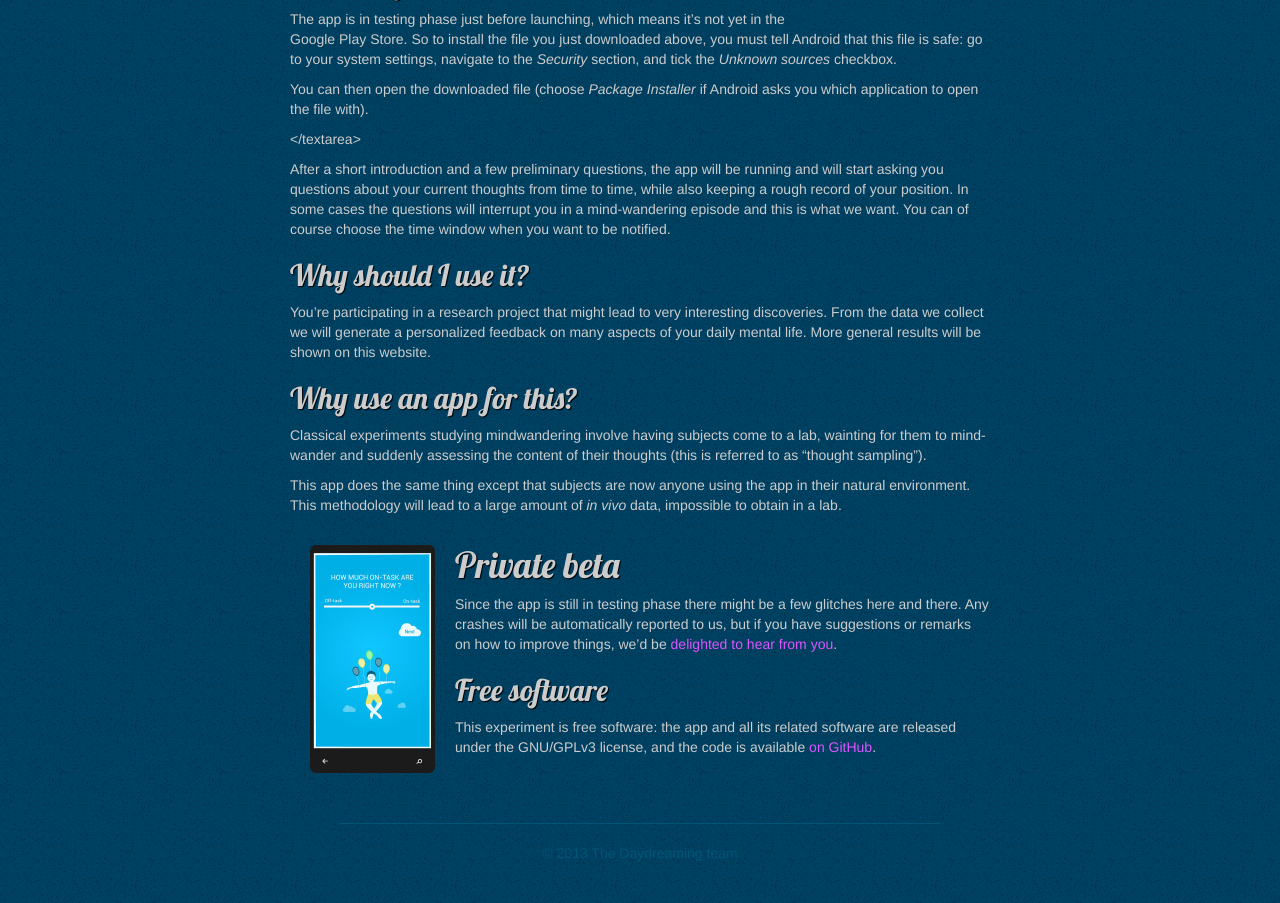
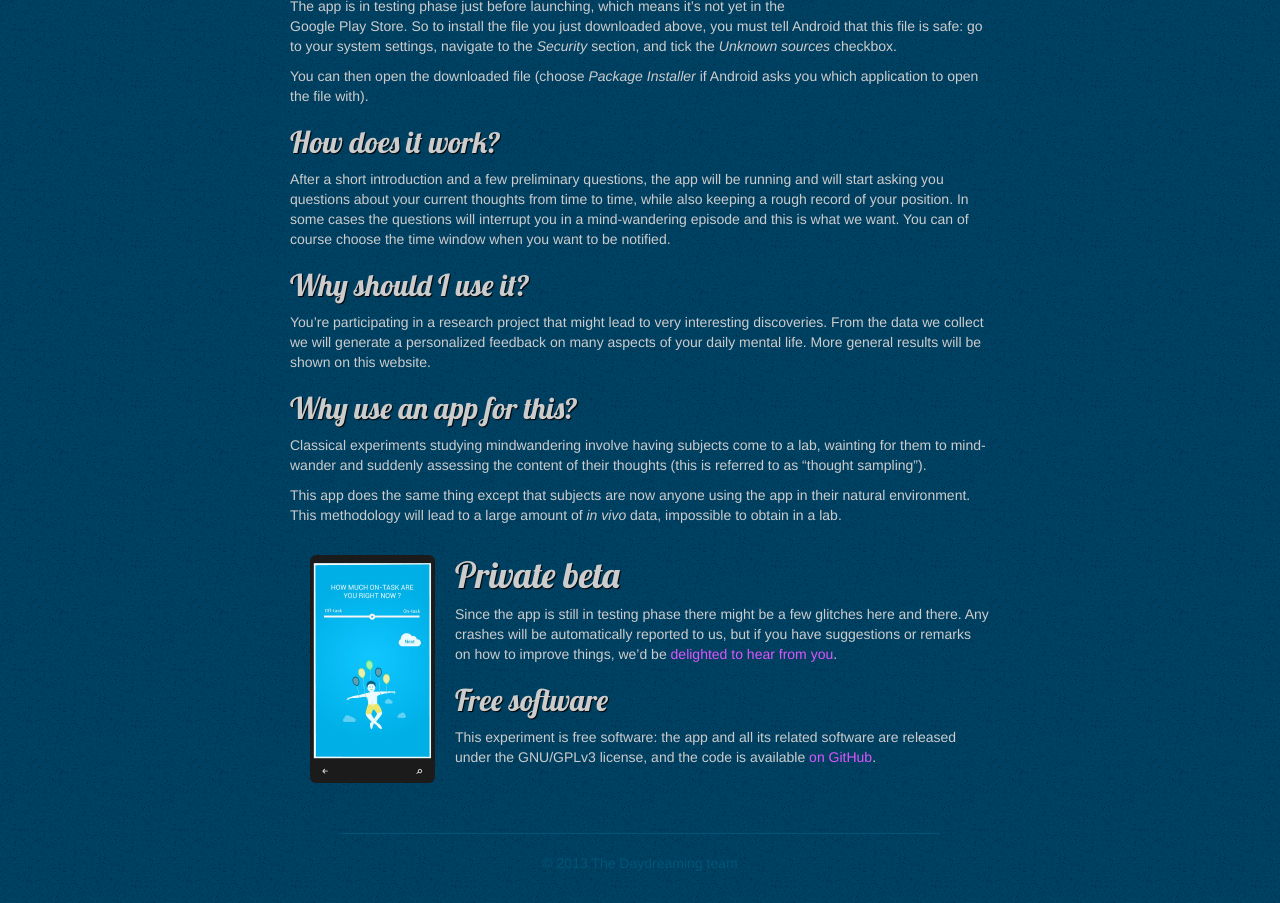
Before and after one commit to daydreaming-experiment/daydreaming-the-app.net, a Jekyll site: the page built from app/index.md, in a window 1280 px wide, cut to the strip 373-1276 px from the top of the page. Built offline with Jekyll 4.4.1, drawn with Linux system fonts in a browser that asks for light colours; Markdown is read by kramdown in place of the engine named in the settings; comment, search, counter and statistics services are not loaded.

Commit message:
Minor fixes

```diff
--- a/app/index.md
+++ b/app/index.md
@@ -4,11 +4,7 @@
 tag: app
 ---
 
-
-
-#<center> <font color="red">!!! BETA : You may test the app but we won't look at your data yet !!!</font> </center>
-
-
+##<center> <font color="red">!!! BETA : You may test the app but we won't look at your data yet !!!</font> </center>
 
 <img class="img-rounded pull-right inside-picture" style="clear: right" width="150px" height="150px" src="http://daydreaming-the-app.net/releases/daydreaming-latest-qrlink.png" alt="Daydreaming QR code" />
 
@@ -22,7 +18,7 @@
 
 You can then open the downloaded file (choose *Package Installer* if Android asks you which application to open the file with).
 
-</textarea>
+## How does it work?
 
 After a short introduction and a few preliminary questions, the app will be running and will start asking you questions about your current thoughts from time to time, while also keeping a rough record of your position. In some cases the questions will interrupt you in a mind-wandering episode and this is what we want. You can of course choose the time window when you want to be notified.
 
```
